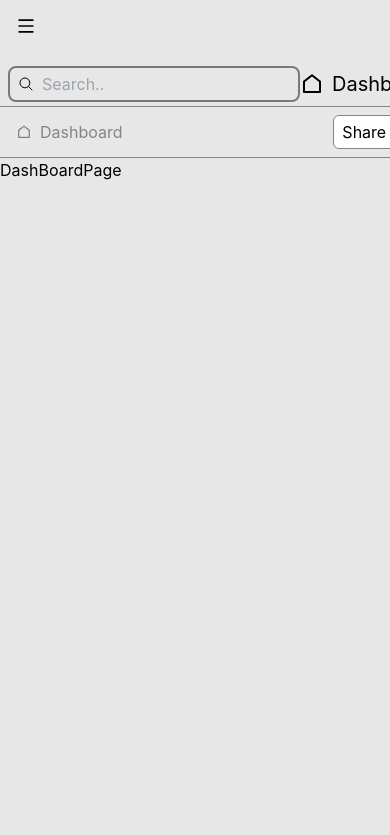
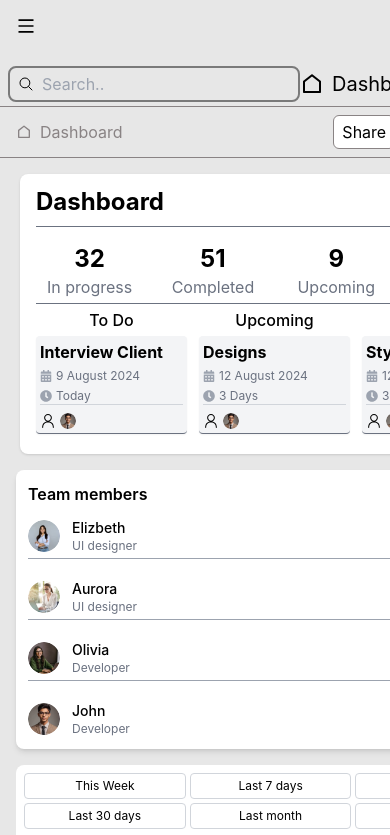
Before and after one commit to arzooniaz/CafevistaDashboard, a React (Create React App) app: page / in a window 390 px wide. Shown: the top 835 px of the page. Built offline with nearby package versions, Linux system fonts and the light colour scheme.

Commit message:
Modified responsiveness

```diff
--- a/src/App.js
+++ b/src/App.js
@@ -7,8 +7,8 @@ import ManagerLayout from "./Managers/Layout/ManagerLayout";
 const App = () => {
   return (
     <>
-      {/* <EmployeeLayout /> */}
-      <ManagerLayout />
+      <EmployeeLayout />
+      {/* <ManagerLayout /> */}
     </>
   );
 };
--- a/src/Employees/Components/Settings/Settings.jsx
+++ b/src/Employees/Components/Settings/Settings.jsx
@@ -15,7 +15,7 @@ const Settings = () => {
   }
 
   return (
-    <section id="Settings" className="py-4 ml-0 md:ml-6">
+    <section id="Settings" className="py-4 mr-6 ml-6 md:mr-6 md:ml-6">
       <button className="border-none bg-page-btn-secondary rounded-lg shadow-sm px-2 py-1 flex gap-2 items-center justify-between">
         <span>{<BsArrowLeft />}</span>
         <span>Settings</span>
```
